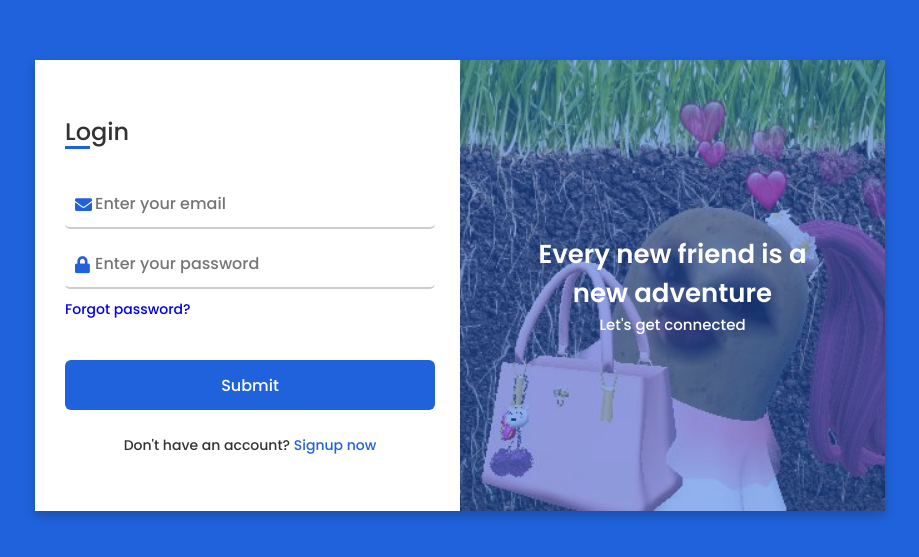
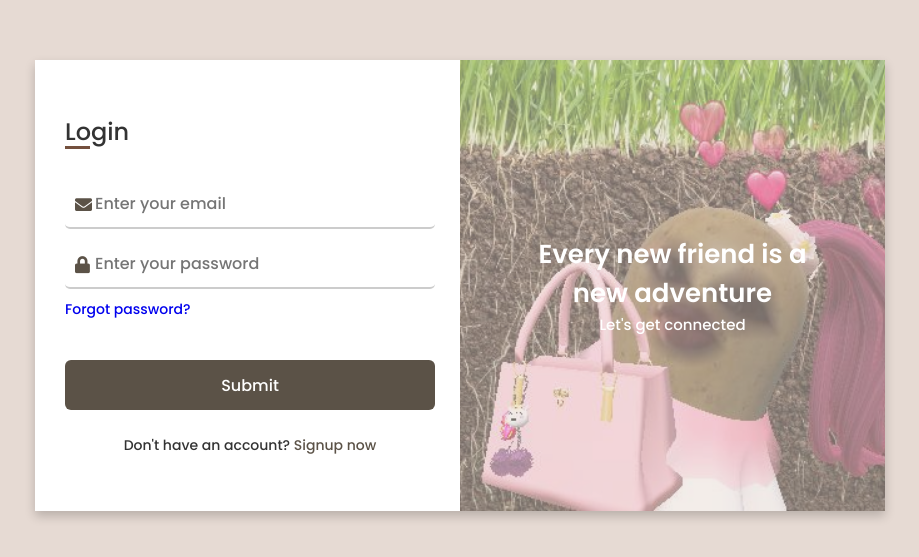
Before and after one commit to risdlcrz/AWD-Finals, a plain HTML site: page index.html in a window 1280 px wide. Shown: the part 115-672 px from the top of the page, without its empty margins (180-1099 px from the left). Drawn offline with Linux system fonts and the light colour scheme.

Commit message:
index.html edited

```diff
--- a/Assets/Styles/style.css
+++ b/Assets/Styles/style.css
@@ -11,7 +11,7 @@ body{
   display: flex;
   align-items: center;
   justify-content: center;
-  background: #2062db;
+  background: #e6dad3;
   padding: 30px;
 }
 .container{
@@ -55,7 +55,7 @@ body{
   position: absolute;
   height: 100%;
   width: 100%;
-  background: #2062db;
+  background: #e6dad3;
   opacity: 0.5;
   z-index: 12;
 }
@@ -119,7 +119,7 @@ body{
   bottom: 0;
   height: 3px;
   width: 25px;
-  background: #2062db;
+  background: #74503e;
 }
 .forms .signup-form  .title:before{
   width: 20px;
@@ -148,11 +148,11 @@ body{
 }
 .form-content .input-box input:focus,
 .form-content .input-box input:valid{
-  border-color: #2062db;
+  border-color: #5b5247;
 }
 .form-content .input-box i{
   position: absolute;
-  color: #2062db;
+  color: #5b5247;
   font-size: 17px;
 }
 .forms .form-content .text{
@@ -172,17 +172,17 @@ body{
 }
 .forms .form-content .button input{
   color: #fff;
-  background: #2062db;
+  background: #5b5247;
   border-radius: 6px;
   padding: 0;
   cursor: pointer;
   transition: all 0.4s ease;
 }
 .forms .form-content .button input:hover{
-  background: #2062db;
+  background: #5b5247;
 }
 .forms .form-content label{
-  color: #2062db;
+  color: #5b5247;
   cursor: pointer;
 }
 .forms .form-content label:hover{
@@ -255,10 +255,10 @@ body{
   border-radius: 5px;
 }
 .input-box input:focus {
-  border-color: #2062db;
+  border-color: #5b5247;
 }
 .button input[type="submit"] {
-  background-color: #2062db;
+  background-color: #5b5247;
   color: white;
   padding: 10px 20px;
   border: none;
@@ -266,5 +266,5 @@ body{
   cursor: pointer;
 }
 .button input[type="submit"]:hover {
-  background-color: #0d47a1;
+  background-color: #5b5247;
 }
```
